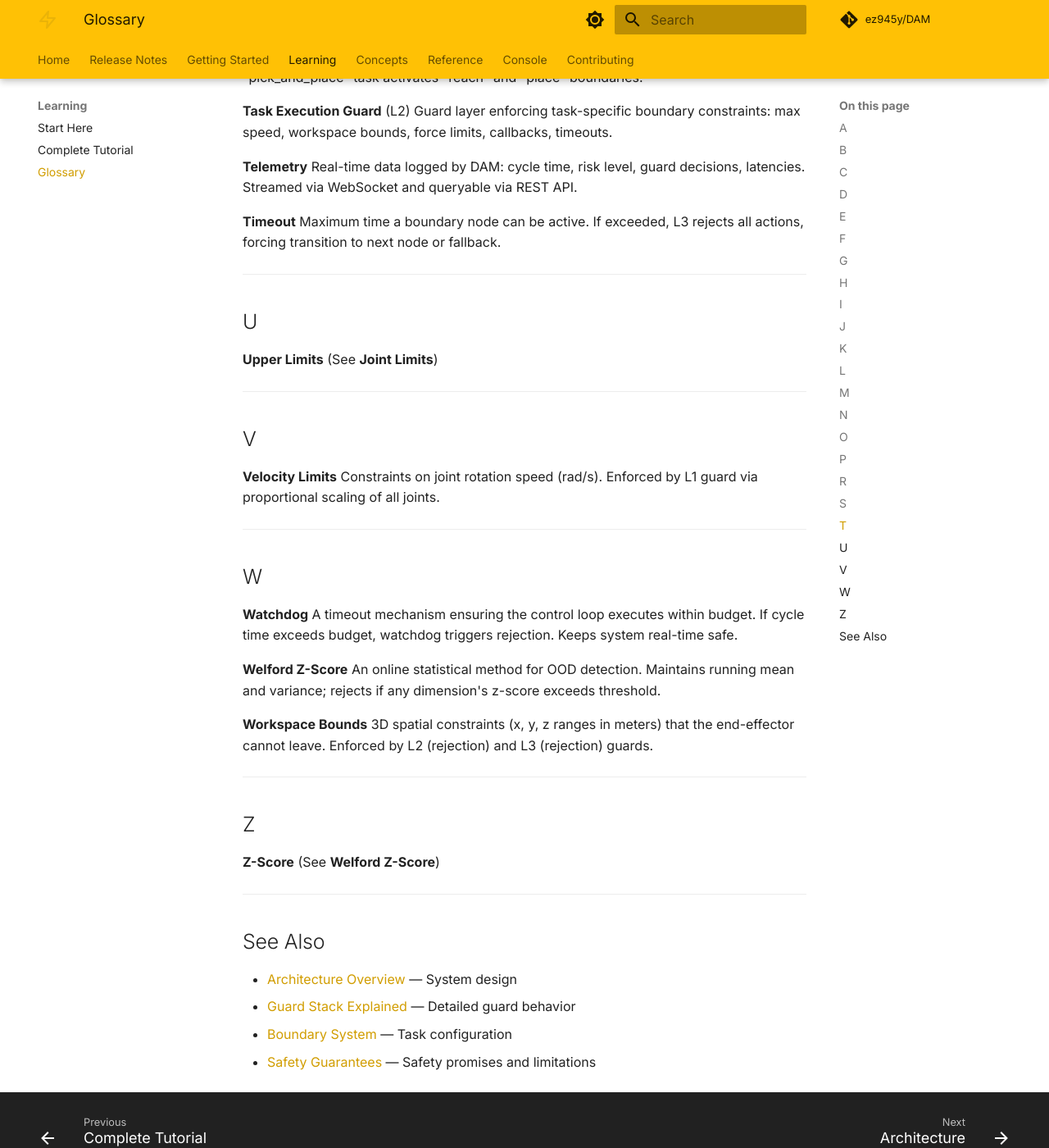
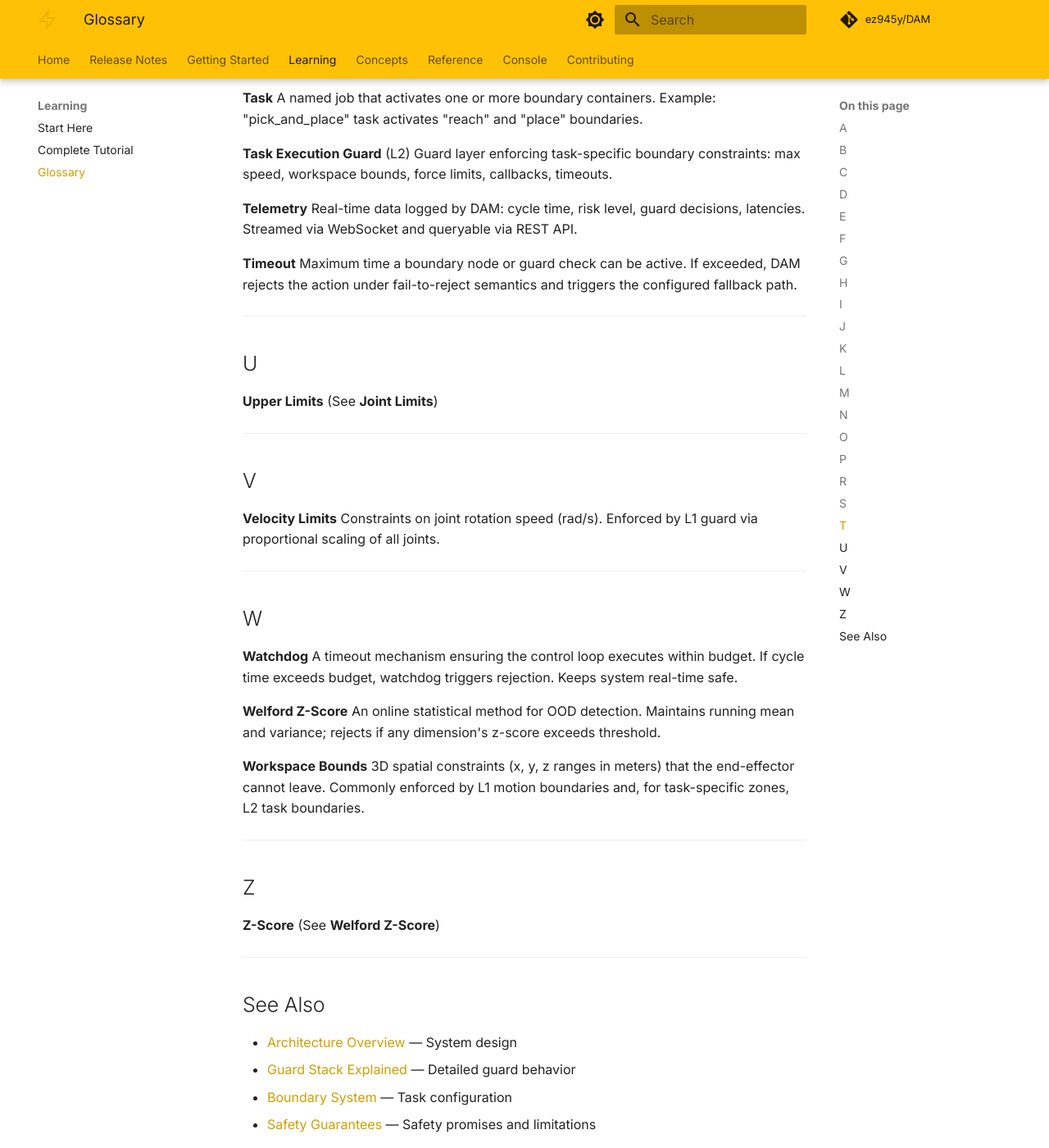
Before and after one commit to ez945y/DAM, an MkDocs documentation site: the page built from docs/learn/glossary.md, in a window 1280 px wide and 1400 px high, scrolled down 6457 px. Shown: the whole window at 82% size. Built offline with MkDocs 1.6.1 and Material for MkDocs 9.7.7, drawn with Linux system fonts in a browser that asks for light colours; comment, search, counter and statistics services are not loaded; some of the changed text lies outside the part shown.

```diff
--- a/docs/learn/glossary.md
+++ b/docs/learn/glossary.md
@@ -62,7 +62,7 @@
 A fallback strategy that immediately halts all motion and activates the hardware emergency stop circuit if available.
 
 **Evaluation Order**
-The sequence in which L3 constraint checks are performed: max_speed → bounds → max_force_n → callback → timeout_sec. Stops at first failure.
+The sequence in which active guard layers and their boundary callbacks are evaluated for a cycle. Users usually only need the final rule: the most restrictive decision wins.
 
 ---
 
@@ -81,7 +81,7 @@
 A neural network (typically pretrained ResNet) that encodes observations into a low-dimensional vector for OOD detection. Trained during the L0 guard setup phase.
 
 **Forward Kinematics (FK)**
-Computing end-effector position/orientation from joint angles. Used by L2 and L3 guards to verify workspace bounds.
+Computing end-effector position/orientation from joint angles. Used by motion and task checks when workspace or end-effector constraints are configured.
 
 ---
 
@@ -266,7 +266,7 @@
 Real-time data logged by DAM: cycle time, risk level, guard decisions, latencies. Streamed via WebSocket and queryable via REST API.
 
 **Timeout**
-Maximum time a boundary node can be active. If exceeded, L3 rejects all actions, forcing transition to next node or fallback.
+Maximum time a boundary node or guard check can be active. If exceeded, DAM rejects the action under fail-to-reject semantics and triggers the configured fallback path.
 
 ---
 
@@ -292,7 +292,7 @@
 An online statistical method for OOD detection. Maintains running mean and variance; rejects if any dimension's z-score exceeds threshold.
 
 **Workspace Bounds**
-3D spatial constraints (x, y, z ranges in meters) that the end-effector cannot leave. Enforced by L2 (rejection) and L3 (rejection) guards.
+3D spatial constraints (x, y, z ranges in meters) that the end-effector cannot leave. Commonly enforced by L1 motion boundaries and, for task-specific zones, L2 task boundaries.
 
 ---
 
--- a/mkdocs.yml
+++ b/mkdocs.yml
@@ -53,6 +53,7 @@
     - Quick Start: getting-started/quickstart.md
     - Stackfile Walkthrough: getting-started/stackfile-walkthrough.md
     - Installation: installation.md
+    - Troubleshooting: getting-started/troubleshooting.md
     - Stackfile Guide: quick-stack.md
     - CLI: cli.md
   - Learning:
```
Also changed, not shown: docs/documentation-workplan.md (+2 -2 lines), docs/getting-started/quickstart.md (+1 -0 lines), docs/getting-started/troubleshooting.md (added, +64 -0 lines), docs/learn/index.md (+1 -0 lines), 1 other file.
